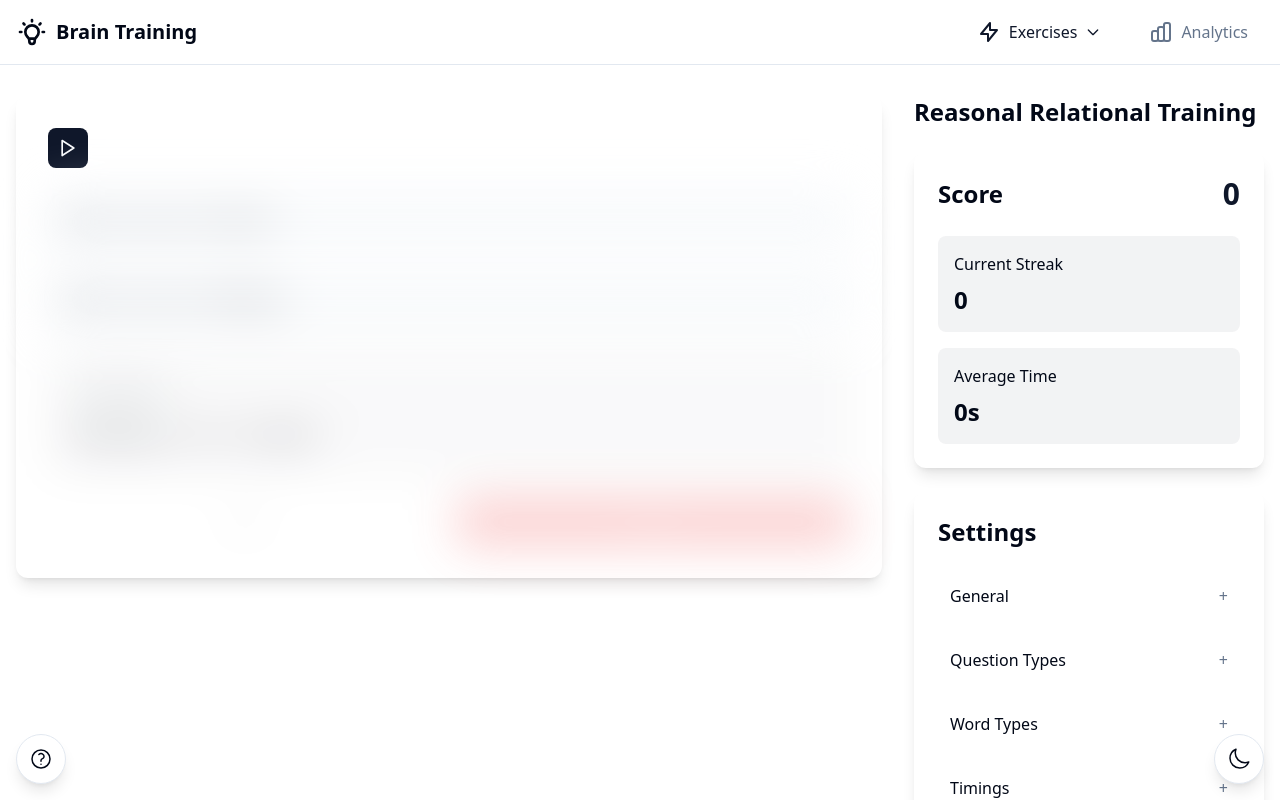
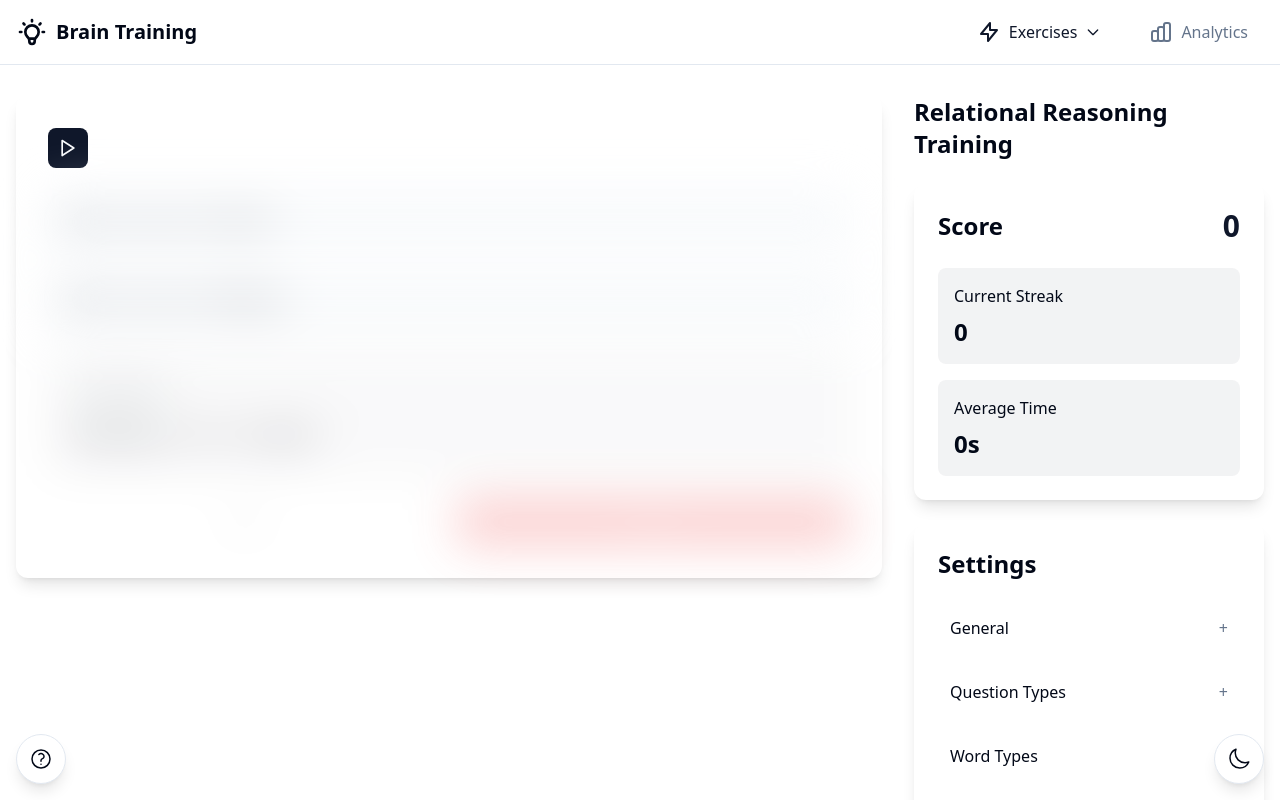
Before and after one commit to XD1amond/Brain, a React (Vite) app: page /#/rrt in a window 1280 px wide. Shown: the top 800 px of the page. Built offline with nearby package versions, Linux system fonts and the light colour scheme.

Commit message:
Fixed rrt name

```diff
--- a/src/components/Analytics.jsx
+++ b/src/components/Analytics.jsx
@@ -290,7 +290,7 @@ function LineGraph({ title, color = "primary", maxValue = 100, unit = "", select
 
 const tabs = [
   { id: 'general', name: 'General', description: 'Overall training progress and statistics' },
-  { id: 'rrt', name: 'RRT', description: 'Reasonal Relational Training metrics' },
+  { id: 'rrt', name: 'RRT', description: 'Relational Reasoning Training metrics' },
   { id: 'mot', name: '3D MOT', description: 'Multiple Object Tracking performance' },
   { id: 'nback', name: 'N-Back', description: 'Working Memory Training statistics' },
   { id: 'ufov', name: 'UFOV', description: 'Visual Processing Speed metrics' }
--- a/src/components/Home.jsx
+++ b/src/components/Home.jsx
@@ -5,7 +5,7 @@ import { cn } from '@/lib/utils';
 const exercises = [
   {
     title: 'RRT',
-    description: 'Reasonal Relational Training',
+    description: 'Relational Reasoning Training',
     details: 'Enhance logical reasoning through temporal, spatial, and abstract relationships.',
     path: '/rrt',
     color: 'from-blue-500 to-indigo-500',
--- a/src/components/Layout.jsx
+++ b/src/components/Layout.jsx
@@ -8,7 +8,7 @@ const exerciseItems = [
   {
     name: 'RRT',
     path: '/rrt',
-    description: 'Reasonal Relational Training',
+    description: 'Relational Reasoning Training',
     icon: (
       <svg xmlns="http://www.w3.org/2000/svg" viewBox="0 0 24 24" fill="none" stroke="currentColor" className="w-6 h-6">
         <path strokeLinecap="round" strokeLinejoin="round" strokeWidth={2} d="M9.75 17L9 20l-1 1h8l-1-1-.75-3M3 13h18M5 17h14a2 2 0 002-2V5a2 2 0 00-2-2H5a2 2 0 00-2 2v10a2 2 0 002 2z" />
--- a/src/components/exercises/RRT/index.jsx
+++ b/src/components/exercises/RRT/index.jsx
@@ -302,7 +302,7 @@ const handleAnswer = (answer) => {
         <div className="grid grid-cols-1 lg:grid-cols-[1fr_350px] gap-8">
           <div className="space-y-6">
             <div className={questionAreaClasses}>
-              <HelpButton text="Reasonal Relational Training:
+              <HelpButton text="Relational Reasoning Training:
 
 1. Read each premise (statement) carefully
 2. Evaluate if the conclusion logically follows from the premises
@@ -494,7 +494,7 @@ Work quickly but accurately - you have limited time for each question. Your scor
           </div>
 
           <div className="space-y-6">
-            <h2 className="text-2xl font-bold mb-6">Reasonal Relational Training</h2>
+            <h2 className="text-2xl font-bold mb-6">Relational Reasoning Training</h2>
             <div className="bg-card rounded-xl p-6 shadow-lg">
               <div className="flex items-center justify-between mb-6">
                 <h2 className="text-2xl font-bold">Score</h2>
```
